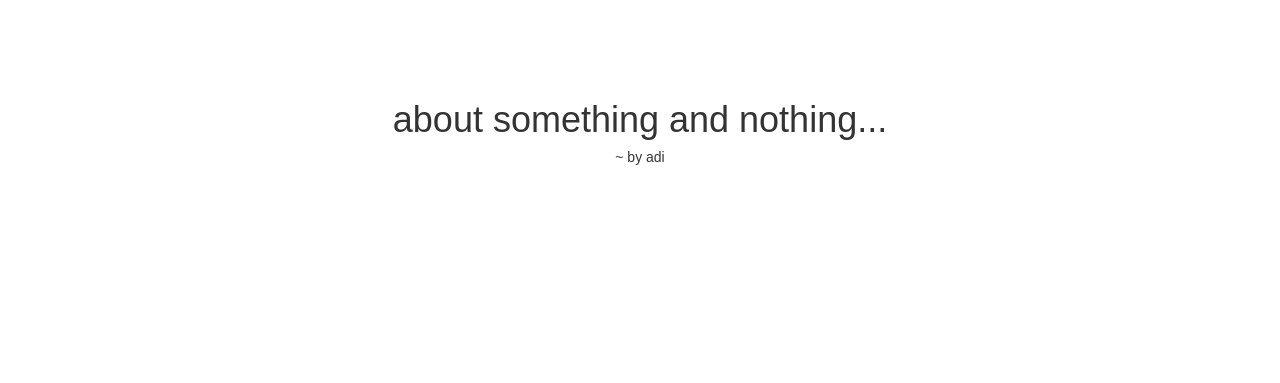
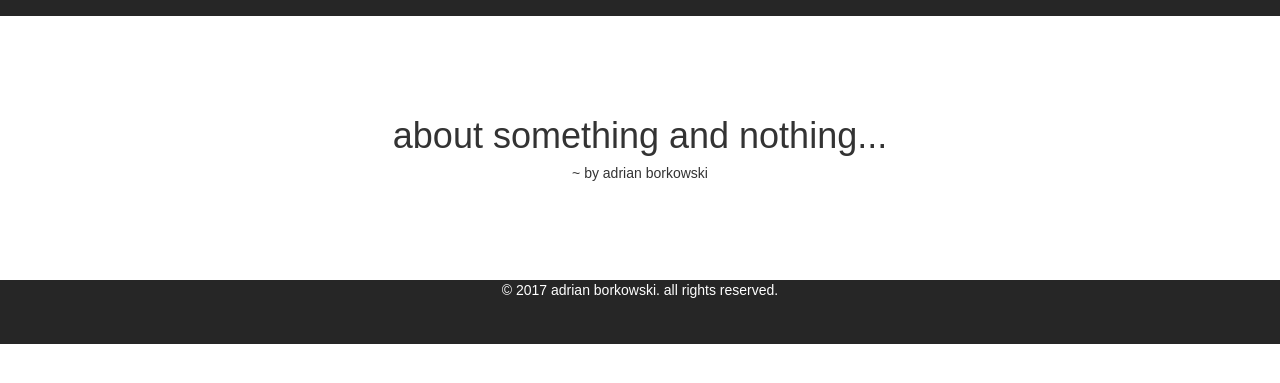
Before and after one commit to adrianborkowski/blog, a Django app: page /wall/ in a window 1280 px wide. Shown: the top 383 px of the page. Run offline with Django 3.2, Linux system fonts and the light colour scheme; data that the repository does not hold is empty; some libraries are stand-ins or nearby versions; some web fonts are replaced.

Commit message:
deploy on heroku

```diff
--- a/wall/static/styles.css
+++ b/wall/static/styles.css
@@ -14,7 +14,7 @@ body {
 
 .header {
     padding-top: 10vh;
-    height: 45vh;
+    height: 33vh;
     text-align: center;
 }
 
@@ -36,8 +36,8 @@ body {
 }
 
 .map {
-    width: 60%;
-    height: 40vh;
+    width: 100%;
+    height: 50vh;
     margin: auto;
     display: none;
     border: 5px solid #262626;
@@ -46,3 +46,10 @@ body {
 .content {
         margin-bottom:15vh;
 }
+
+#footer{
+    height:8vh;
+    background-color: #262626;
+    color: white;
+    text-align: center;
+}
--- a/wall/templates/wall/post_list.html
+++ b/wall/templates/wall/post_list.html
@@ -16,11 +16,11 @@
 
 </head>
 <body>
-<!-- <div class="stripe"></div> -->
+<div class="stripe"></div>
 <div class="container-fluid">
     <div class="header">
         <h1>about something and nothing...</h1>
-        <h5>~ by adi</h5>
+        <h5>~ by adrian borkowski</h5>
     </div>
     {% for post in object_list %}
         <div class="title"><h1>{{ post.title }}</h1></div>
@@ -46,7 +46,7 @@
                 $("#map-{{ forloop.counter }}").slideToggle('fast', function initMap() {
                     var place = {lat: {{ post.lat }}, lng: {{ post.lon }} };
                     var map = new google.maps.Map($("#map-{{ forloop.counter }}")[0], {
-                      zoom: 14,
+                      zoom: 15,
                       center: place,
                       mapTypeId: google.maps.MapTypeId.HYBRID
                     });
@@ -59,8 +59,8 @@
         {% endfor %}
     });
 
-
     </script>
 </div>
+ <div id="footer"> © 2017 adrian borkowski. all rights reserved. </div>
 </body>
 </html>
```
